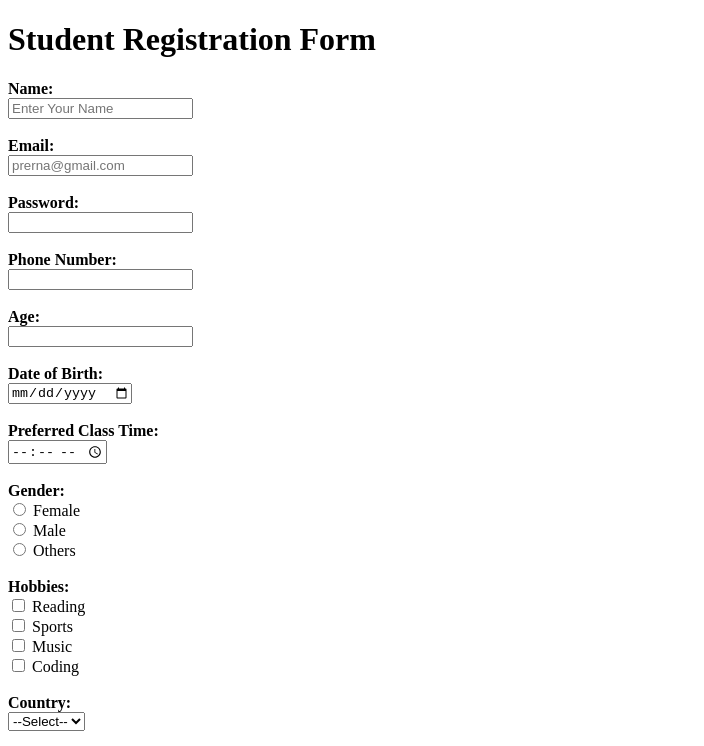
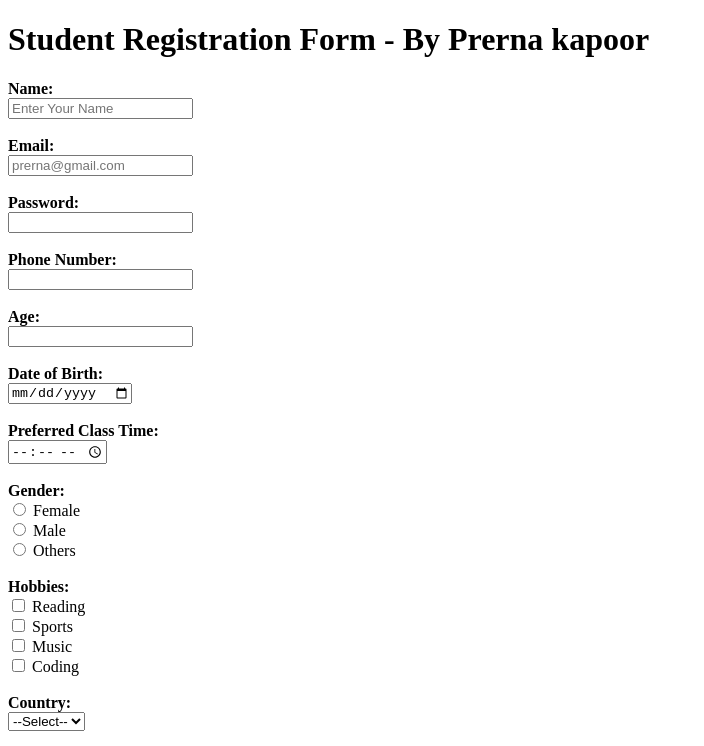
Before and after one commit to Prerna2kapoor/G28-Web-development-, a plain HTML site: page index.html in a window 1280 px wide. Shown: the top 746 px of the page, without its empty margins (0-704 px from the left). Drawn offline with Linux system fonts and the light colour scheme.

Commit message:
Add files via upload

```diff
--- a/index.html
+++ b/index.html
@@ -6,7 +6,7 @@
   <title>Prerna kapoor Form Example</title>
 </head>
 <body>
-<h1>Student Registration Form</h1>
+<h1>Student Registration Form - By Prerna kapoor</h1>
   <form action="/submit" method="GET">
 
     <b><label for="name">Name:</label></b><br>
```
